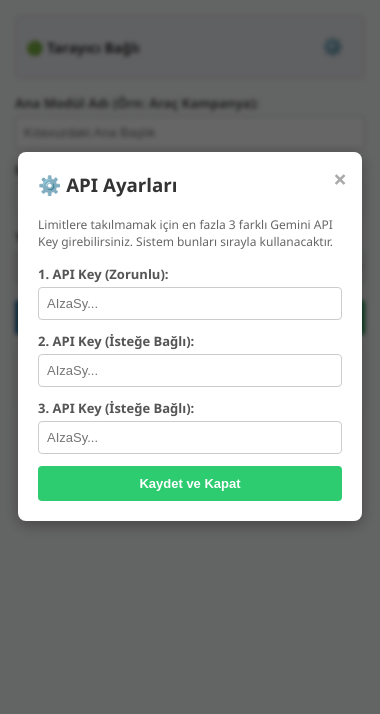
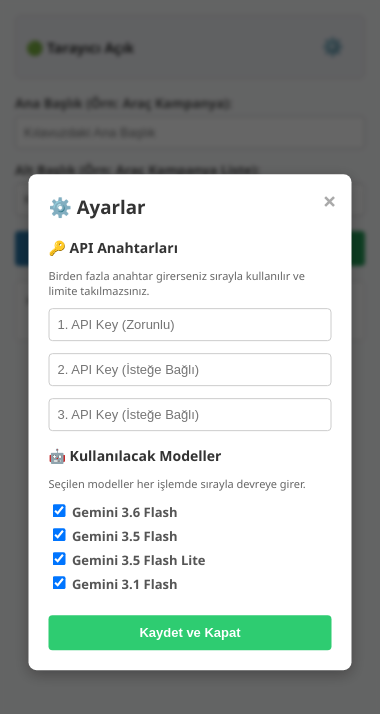
Before and after one commit to eneskahramann/AI-Screenshot-Documentation-Tool, an Electron app: page frontend/index.html in a window 380 px wide. Both pictures are taken after a click on the button "⚙️". Drawn offline with Linux system fonts and the light colour scheme; no server answers.

Commit message:
Güncellendi

```diff
--- a/frontend/index.html
+++ b/frontend/index.html
@@ -9,37 +9,26 @@
 
   <!-- Durum Göstergesi ve Ayarlar Butonu -->
   <div id="status-container">
-    <span id="browserIndicator">🟢 Tarayıcı Bağlı</span>
+    <span id="browserIndicator">🟢 Tarayıcı Açık</span>
     <div>
-      <button id="reopenBtn">🔄 Yeniden Aç</button>
+      <button id="reopenBtn">🔄 Tarayıcıyı Yeniden Aç</button>
       <button id="settingsBtn" title="Ayarlar" style="background:none; border:none; cursor:pointer; font-size:18px; margin-left:10px;">⚙️</button>
     </div>
   </div>
 
   <div class="form-group">
-    <label>Ana Modül Adı (Örn: Araç Kampanya):</label>
+    <label>Ana Başlık (Örn: Araç Kampanya):</label>
     <input type="text" id="moduleName" placeholder="Kılavuzdaki Ana Başlık">
   </div>
 
   <div class="form-group">
-    <label>Modül Adı (Örn: Araç Kampanya Liste):</label>
+    <label>Alt Başlık (Örn: Araç Kampanya Liste):</label>
     <input type="text" id="title" placeholder="Kılavuzdaki Alt Başlık">
   </div>
 
-  <div class="form-group">
-    <label>Yapay Zeka Modeli:</label>
-    <select id="aiModel">
-      <option value="gemini-3.6-flash">Gemini 3.6 Flash</option>
-      <option value="gemini-3.5-flash">Gemini 3.5 Flash</option>
-      <option value="gemini-3.5-flash-lite">Gemini 3.5 Flash Lite</option>
-      <option value="gemini-3.1-flash">Gemini 3.1 Flash</option>
-    </select>
-  </div>
-
-  <!-- ORİJİNAL TASARIM: Butonlar CSS'teki .btn-group ile yan yana -->
   <div class="btn-group">
     <button id="captureBtn">📸 Ekranı Yakala</button>
-    <button id="finishBtn">💾 Bitir & Word Üret</button>
+    <button id="finishBtn">💾 Bitir (.docx)</button>
   </div>
 
   <div class="log" id="logArea">Hazır. İşlem bekleniyor...</div>
@@ -55,23 +44,33 @@
   <div id="settingsModal" class="modal">
     <div class="modal-content">
       <span class="close-btn" id="closeSettings">&times;</span>
-      <h3 style="margin-top: 0;">⚙️ API Ayarları</h3>
-      <p style="font-size: 12px; color: #666; margin-bottom: 15px;">Limitlere takılmamak için en fazla 3 farklı Gemini API Key girebilirsiniz. Sistem bunları sırayla kullanacaktır.</p>
+      <h3 style="margin-top: 0;">⚙️ Ayarlar</h3>
+
+      <!-- API Ayarları -->
+      <h4 style="margin-top: 10px; margin-bottom: 5px; font-size: 14px;">🔑 API Anahtarları</h4>
+      <p style="font-size: 11px; color: #666; margin-bottom: 10px;">Birden fazla anahtar girerseniz sırayla kullanılır ve limite takılmazsınız.</p>
 
       <div class="form-group">
-        <label>1. API Key (Zorunlu):</label>
-        <input type="password" id="apiKey1" placeholder="AIzaSy...">
+        <input type="password" id="apiKey1" placeholder="1. API Key (Zorunlu)">
       </div>
       <div class="form-group">
-        <label>2. API Key (İsteğe Bağlı):</label>
-        <input type="password" id="apiKey2" placeholder="AIzaSy...">
+        <input type="password" id="apiKey2" placeholder="2. API Key (İsteğe Bağlı)">
       </div>
       <div class="form-group">
-        <label>3. API Key (İsteğe Bağlı):</label>
-        <input type="password" id="apiKey3" placeholder="AIzaSy...">
+        <input type="password" id="apiKey3" placeholder="3. API Key (İsteğe Bağlı)">
       </div>
 
-      <button id="saveSettingsBtn" style="width: 100%; background-color: #2ecc71; color: white; border: none; padding: 10px; border-radius: 4px; cursor: pointer;">Kaydet ve Kapat</button>
+      <!-- Model Ayarları (YENİ) -->
+      <h4 style="margin-top: 15px; margin-bottom: 5px; font-size: 14px;">🤖 Kullanılacak Modeller</h4>
+      <p style="font-size: 11px; color: #666; margin-bottom: 10px;">Seçilen modeller her işlemde sırayla devreye girer.</p>
+      <div class="form-group" style="font-size: 13px;">
+        <div><label><input type="checkbox" class="model-cb" value="gemini-3.6-flash" checked> Gemini 3.6 Flash</label></div>
+        <div><label><input type="checkbox" class="model-cb" value="gemini-3.5-flash" checked> Gemini 3.5 Flash</label></div>
+        <div><label><input type="checkbox" class="model-cb" value="gemini-3.5-flash-lite" checked> Gemini 3.5 Flash Lite</label></div>
+        <div><label><input type="checkbox" class="model-cb" value="gemini-3.1-flash" checked> Gemini 3.1 Flash</label></div>
+      </div>
+
+      <button id="saveSettingsBtn" style="width: 100%; background-color: #2ecc71; color: white; border: none; padding: 10px; border-radius: 4px; cursor: pointer; margin-top: 10px;">Kaydet ve Kapat</button>
     </div>
   </div>
 
--- a/frontend/renderer.js
+++ b/frontend/renderer.js
@@ -2,7 +2,7 @@ const { ipcRenderer } = require('electron');
 
 const moduleNameInput = document.getElementById('moduleName');
 const titleInput = document.getElementById('title');
-const aiModelSelect = document.getElementById('aiModel');
+// Tekli model seçimini (aiModelSelect) HTML'den kaldırdığımız için sildik.
 const captureBtn = document.getElementById('captureBtn');
 const finishBtn = document.getElementById('finishBtn');
 const logArea = document.getElementById('logArea');
@@ -18,16 +18,25 @@ const saveSettingsBtn = document.getElementById('saveSettingsBtn');
 const key1Input = document.getElementById('apiKey1');
 const key2Input = document.getElementById('apiKey2');
 const key3Input = document.getElementById('apiKey3');
+const modelCheckboxes = document.querySelectorAll('.model-cb'); // YENİ: Checkbox'ları yakala
 
 const galleryContainer = document.getElementById('gallery-container');
 const screenList = document.getElementById('screen-list');
 let draggedItem = null;
 
-// Uygulama açıldığında localStorage'dan kayıtlı anahtarları doldur
+// Uygulama açıldığında localStorage'dan kayıtlı anahtarları ve modelleri doldur
 window.addEventListener('DOMContentLoaded', () => {
   key1Input.value = localStorage.getItem('geminiKey1') || '';
   key2Input.value = localStorage.getItem('geminiKey2') || '';
   key3Input.value = localStorage.getItem('geminiKey3') || '';
+
+  // Kayıtlı modelleri yükle
+  const savedModels = JSON.parse(localStorage.getItem('savedModels'));
+  if (savedModels && savedModels.length > 0) {
+    modelCheckboxes.forEach(cb => {
+      cb.checked = savedModels.includes(cb.value);
+    });
+  }
 });
 
 // Modal Açma / Kapama İşlemleri
@@ -50,8 +59,17 @@ saveSettingsBtn.addEventListener('click', () => {
   localStorage.setItem('geminiKey1', key1Input.value.trim());
   localStorage.setItem('geminiKey2', key2Input.value.trim());
   localStorage.setItem('geminiKey3', key3Input.value.trim());
+
+  // Seçili modelleri kaydet
+  const selectedModels = Array.from(document.querySelectorAll('.model-cb:checked')).map(cb => cb.value);
+  if (selectedModels.length === 0) {
+    alert("Lütfen en az 1 adet Yapay Zeka modeli seçin!");
+    return;
+  }
+  localStorage.setItem('savedModels', JSON.stringify(selectedModels));
+
   settingsModal.style.display = 'none';
-  logArea.innerHTML = "✅ API Ayarları başarıyla kaydedildi.";
+  logArea.innerHTML = "✅ API ve Model ayarları başarıyla kaydedildi.";
 });
 
 // Ekranı Yakala Butonu
@@ -65,19 +83,22 @@ captureBtn.addEventListener('click', () => {
 
   if (keysArray.length === 0) {
     logArea.innerHTML = "❌ Hata: Ayarlar (⚙️) menüsünden en az 1 API Key girmelisiniz!";
-    settingsModal.style.display = 'block'; // Kullanıcı kolayca bulsun diye modalı açıyoruz
+    settingsModal.style.display = 'block';
     return;
   }
+
+  // YENİ: Seçili modelleri hafızadan çek
+  const modelsArray = JSON.parse(localStorage.getItem('savedModels')) || ['gemini-3.6-flash'];
 
   captureBtn.disabled = true;
   captureBtn.innerHTML = "⏳ İşleniyor...";
 
-  // Arka plana temiz dizi halinde gönderiyoruz
+  // Arka plana temiz dizi halinde hem anahtarları hem de modelleri gönderiyoruz
   ipcRenderer.send('capture-screen', {
     apiKeys: keysArray,
     moduleName: moduleNameInput.value.trim(),
     title: titleInput.value.trim(),
-    modelName: aiModelSelect.value
+    models: modelsArray // YENİ: Dizi olarak modelleri gönderdik
   });
 
   titleInput.value = '';
@@ -90,15 +111,15 @@ finishBtn.addEventListener('click', () => {
     galleryContainer.style.display = 'none';
   }, 2000);
 });
-
+// Arka plandan gelen log mesajlarını ekrana yazdır
 ipcRenderer.on('log', (event, message) => {
   logArea.innerHTML = message;
-  if (message.includes('❌')) {
+  if (message.includes('❌') || message.includes('galeriye eklendi')) {
     captureBtn.disabled = false;
     captureBtn.innerHTML = "📸 Ekranı Yakala";
   }
 });
-
+// Ekran eklendiğinde galeriye ekle ve Drag & Drop işlemlerini ayarla
 ipcRenderer.on('screen-added', (event, screen) => {
   captureBtn.disabled = false;
   captureBtn.innerHTML = "📸 Ekranı Yakala";
@@ -107,12 +128,12 @@ ipcRenderer.on('screen-added', (event, screen) => {
   const li = document.createElement('li');
   li.dataset.id = screen.id;
   li.draggable = true;
-
+  // Ekran başlığı ve modül adını göster
   li.innerHTML = `
     <span><strong style="cursor: grab; margin-right: 8px; color: #888;">☰</strong> [${screen.moduleName}] ${screen.title}</span>
     <button class="delete-btn">Sil</button>
   `;
-
+  // Sil butonuna tıklandığında ekranı sil ve arka plana bildir
   li.querySelector('.delete-btn').addEventListener('click', () => {
     li.remove();
     ipcRenderer.send('delete-screen', screen.id);
@@ -123,7 +144,7 @@ ipcRenderer.on('screen-added', (event, screen) => {
     draggedItem = li;
     setTimeout(() => li.style.opacity = '0.5', 0);
   });
-
+  // Drag & Drop işlemleri
   li.addEventListener('dragend', function() {
     setTimeout(() => {
       draggedItem.style.opacity = '1';
@@ -148,27 +169,27 @@ ipcRenderer.on('screen-added', (event, screen) => {
 
   screenList.appendChild(li);
 });
-
+// Ekran sıralaması değiştiğinde yeni sıralamayı arka plana gönder
 function sendNewOrder() {
   const currentList = document.querySelectorAll('#screen-list li');
   const newOrderIds = Array.from(currentList).map(item => item.dataset.id);
   ipcRenderer.send('reorder-screens', newOrderIds);
 }
-
+// Tarayıcı durumu güncelleme
 ipcRenderer.on('browser-status', (event, isConnected) => {
   if (isConnected) {
-    browserIndicator.innerHTML = "🟢 Tarayıcı Bağlı";
+    browserIndicator.innerHTML = "🟢 Tarayıcı Açık";
     browserIndicator.style.color = "#2ecc71";
     reopenBtn.style.display = "none";
     captureBtn.disabled = false;
   } else {
-    browserIndicator.innerHTML = "🔴 Bağlantı Koptu";
+    browserIndicator.innerHTML = "🔴 Tarayıcı Kapalı";
     browserIndicator.style.color = "#e74c3c";
     reopenBtn.style.display = "block";
     captureBtn.disabled = true;
   }
 });
-
+// Tarayıcıyı yeniden açma butonu
 reopenBtn.addEventListener('click', () => {
   reopenBtn.disabled = true;
   reopenBtn.innerHTML = "Açılıyor...";
--- a/frontend/style.css
+++ b/frontend/style.css
@@ -178,14 +178,20 @@ button:disabled {
   backdrop-filter: blur(2px);
 }
 
+/*Ayarlar menüsü*/
+
 .modal-content {
   background-color: #fff;
-  margin: 40% auto;
+  position: absolute;
+  top: 50%;
+  left: 50%;
+  transform: translate(-50%, -50%);
+
   padding: 20px;
   border-radius: 8px;
-  width: 80%;
+  width: 85%;
+  box-sizing: border-box;
   box-shadow: 0 4px 15px rgba(0,0,0,0.3);
-  position: relative;
 }
 
 .close-btn {
--- a/services/browserService.js
+++ b/services/browserService.js
@@ -39,7 +39,7 @@ async function initBrowser() {
 }
 
 async function captureActivePage(imgPath, customTitle, stepCount) {
-  // HATA BURADAYDI ÇÖZÜLDÜ: isConnected() tamamen kaldırıldı, sadece browser var mı diye bakıyoruz
+
   if (!browser) {
     throw new Error('Tarayıcı kapalı! Lütfen "Yeniden Aç" butonuna basın.');
   }
```
Also changed, not shown: main.js (+4 -4 lines), package.json (+10 -2 lines), services/aiService.js (+19 -13 lines).
